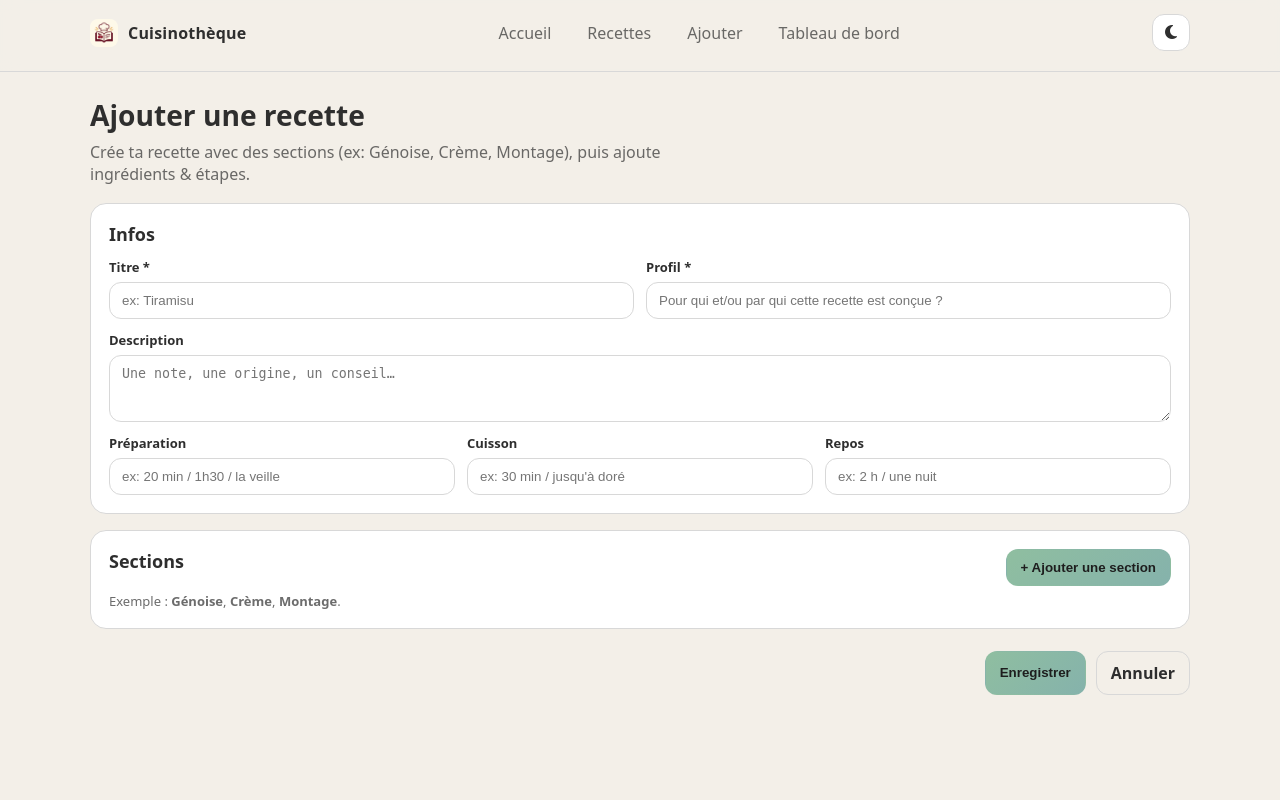
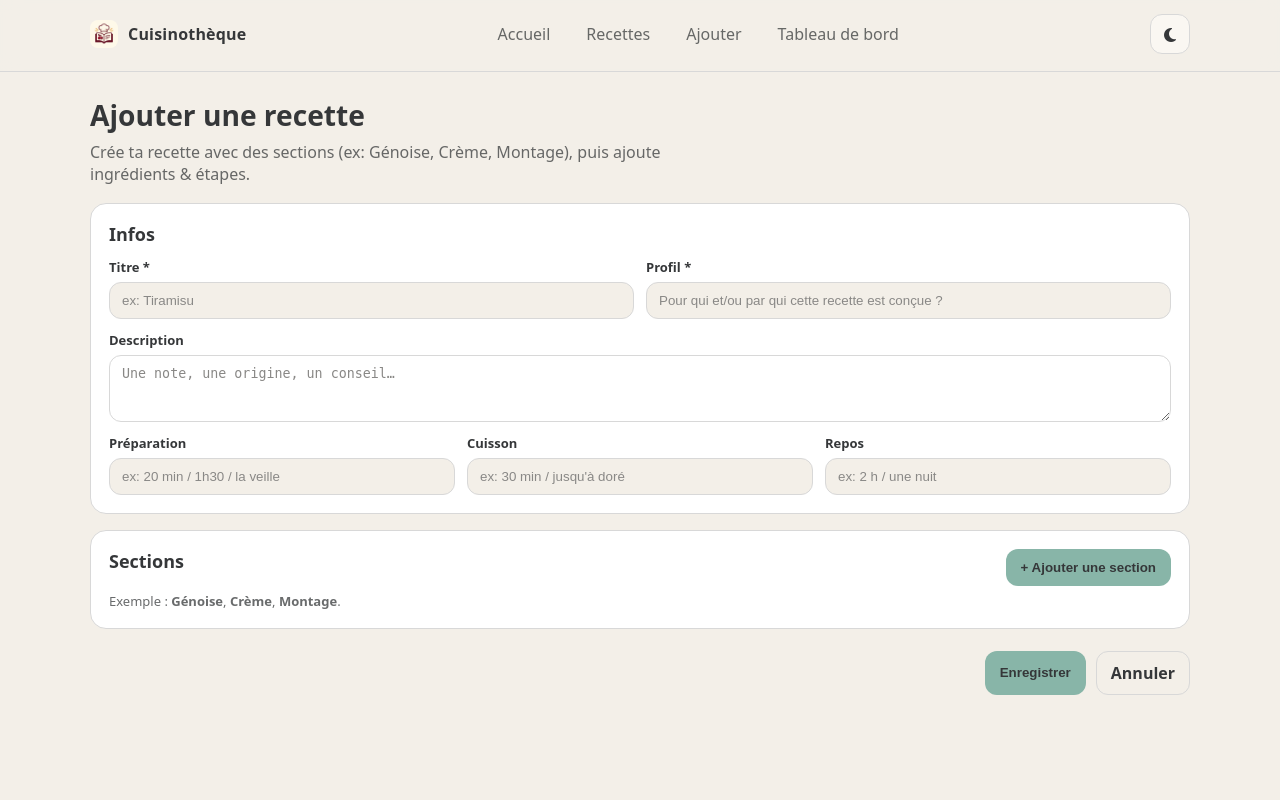
Before and after one commit to wilfriedndr/Cuisinotheque, a Django app: page /ajouter/ in a window 1280 px wide. Run offline with Django 5.2, Linux system fonts and the light colour scheme; some libraries are stand-ins or nearby versions.

Commit message:
feat(theme): ajustement de la palette de couleur du mode lumineux/sombre

```diff
--- a/recipes/static/recipes/css/style.css
+++ b/recipes/static/recipes/css/style.css
@@ -9,8 +9,8 @@
   --bg: #F3EFE8;
   --surface: #FFFFFF;
   --surface-2: #FAF7F2;
-  --text: #2E2E2E;
-  --muted: rgba(51, 51, 51, 0.72);
+  --text: #353739;
+  --muted: rgba(53, 55, 57, 0.74);
   --border: #D8D8D8;
   --logo-blur-color: rgba(124, 161, 204, 0.30);
 
@@ -40,8 +40,8 @@ html.theme-light {
   --surface: #212121;
   --surface-2: #1C1C1C;
 
-  --text: #E6E6E6;
-  --muted: rgba(230, 230, 230, 0.70);
+  --text: #D7DAE0;
+  --muted: rgba(215, 218, 224, 0.72);
   --border: rgba(230, 230, 230, 0.10);
 
   --primary: #7FB28F;
@@ -83,6 +83,31 @@ body {
   flex-direction: column;
   overflow-y: auto;
   overflow-x: hidden;
+}
+
+/* Mode clair: textarea + champs a placeholder alignes avec le fond page */
+.theme-light textarea,
+.theme-light input[placeholder] {
+  background: var(--bg);
+}
+
+.theme-light input[placeholder]::placeholder,
+.theme-light textarea::placeholder {
+  color: color-mix(in srgb, var(--text) 56%, var(--bg));
+}
+
+.theme-light .theme-toggle {
+  background: var(--surface-2);
+  border-color: var(--border);
+}
+
+.theme-light .pill {
+  background: var(--surface-2);
+  border-color: var(--border);
+}
+
+.theme-light .features-grid .card {
+  background: var(--surface-2);
 }
 
 a {
@@ -178,8 +203,20 @@ a {
 .theme-toggle .theme-icon {
   font-size: 16px;
   line-height: 1;
-  display: inline-block;
+  display: block;
   transform-origin: center;
+  position: relative;
+  top: 1px;
+}
+
+.theme-toggle {
+  width: 40px;
+  height: 40px;
+  padding: 0;
+  border-radius: 12px;
+  display: inline-flex;
+  align-items: center;
+  justify-content: center;
 }
 
 .header-actions {
@@ -444,8 +481,78 @@ body.no-scroll {
 }
 
 .btn-primary {
-  background: linear-gradient(135deg, var(--primary), color-mix(in srgb, var(--primary) 70%, var(--secondary)));
-  color: #1E1E1E;
+  background: color-mix(in srgb, var(--primary) 78%, var(--secondary));
+  color: var(--text);
+}
+
+.btn-secondary {
+  background: #86A6CF;
+  border: 1px solid color-mix(in srgb, #86A6CF 72%, #5f7ea8);
+  color: var(--text);
+}
+
+.btn-secondary:hover {
+  background: color-mix(in srgb, #86A6CF 84%, #ffffff);
+  border-color: color-mix(in srgb, #86A6CF 80%, #5f7ea8);
+}
+
+.theme-dark .btn-secondary {
+  background: #6F97C6;
+  border: 1px solid color-mix(in srgb, #6F97C6 72%, #4c6788);
+  color: #2C3035;
+}
+
+.theme-dark .btn-secondary:hover {
+  background: color-mix(in srgb, #6F97C6 86%, #9cb8da);
+  border-color: color-mix(in srgb, #6F97C6 80%, #4c6788);
+}
+
+.btn-home-primary {
+  background: #A6CDB3;
+  border: 1px solid #78A488;
+  color: var(--text);
+}
+
+.btn-home-primary:hover {
+  background: #78A488;
+  border-color: #78A488;
+}
+
+.btn-home-secondary {
+  background: #9EBBDE;
+  border: 1px solid #6D8FB9;
+  color: var(--text);
+}
+
+.btn-home-secondary:hover {
+  background: #6D8FB9;
+  border-color: #6D8FB9;
+}
+
+.theme-dark .btn-home-primary {
+  background: #5E876E;
+  border-color: #8EBA9F;
+  color: #2C3035;
+}
+
+.theme-dark .btn-home-primary:hover {
+  background: #8EBA9F;
+  border-color: #8EBA9F;
+}
+
+.theme-dark .btn-home-secondary {
+  background: #5F81AA;
+  border-color: #97B5DA;
+  color: #2C3035;
+}
+
+.theme-dark .btn-home-secondary:hover {
+  background: #97B5DA;
+  border-color: #97B5DA;
+}
+
+.theme-dark .btn {
+  color: #2C3035;
 }
 
 .btn-ghost {
```
